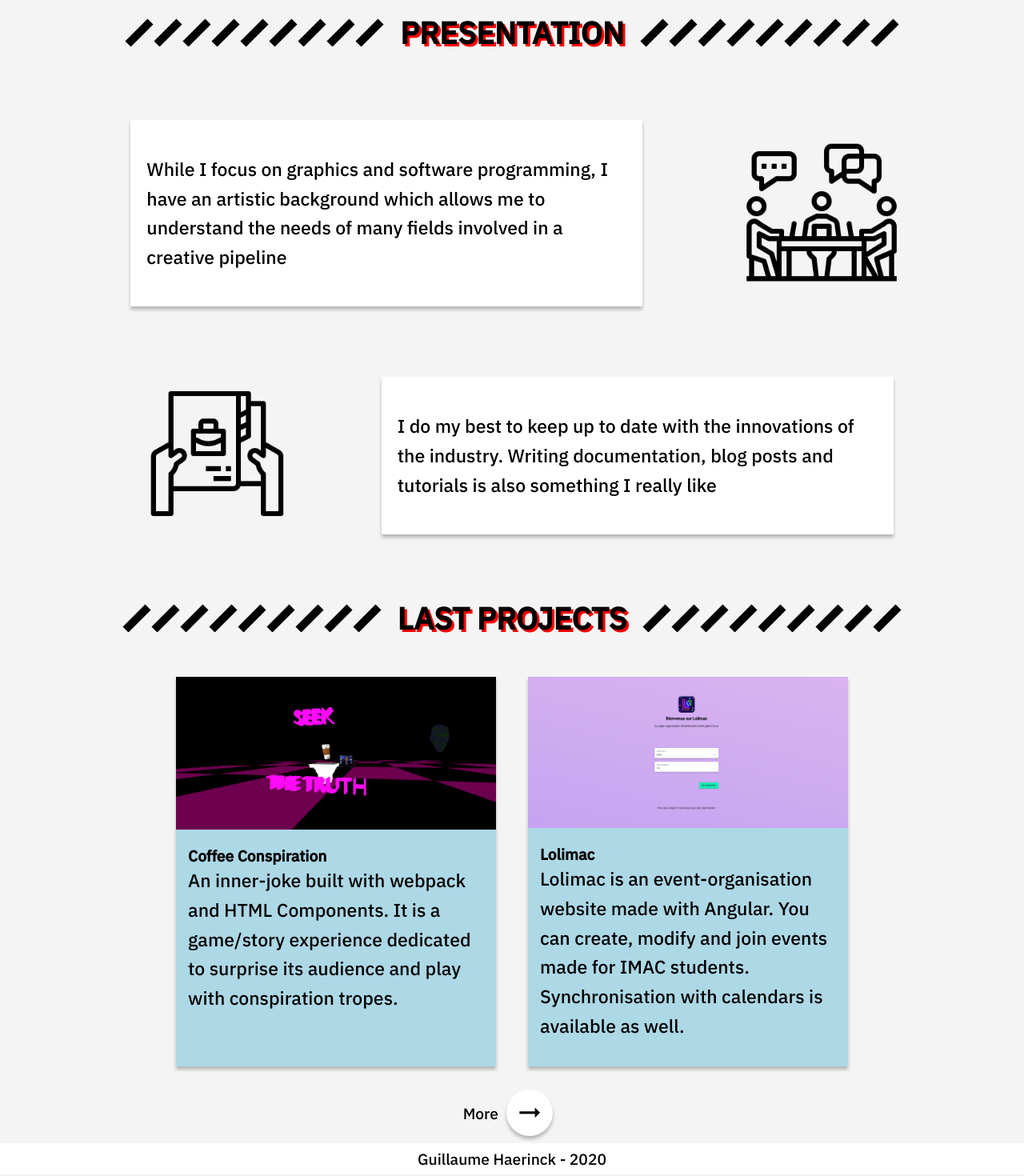
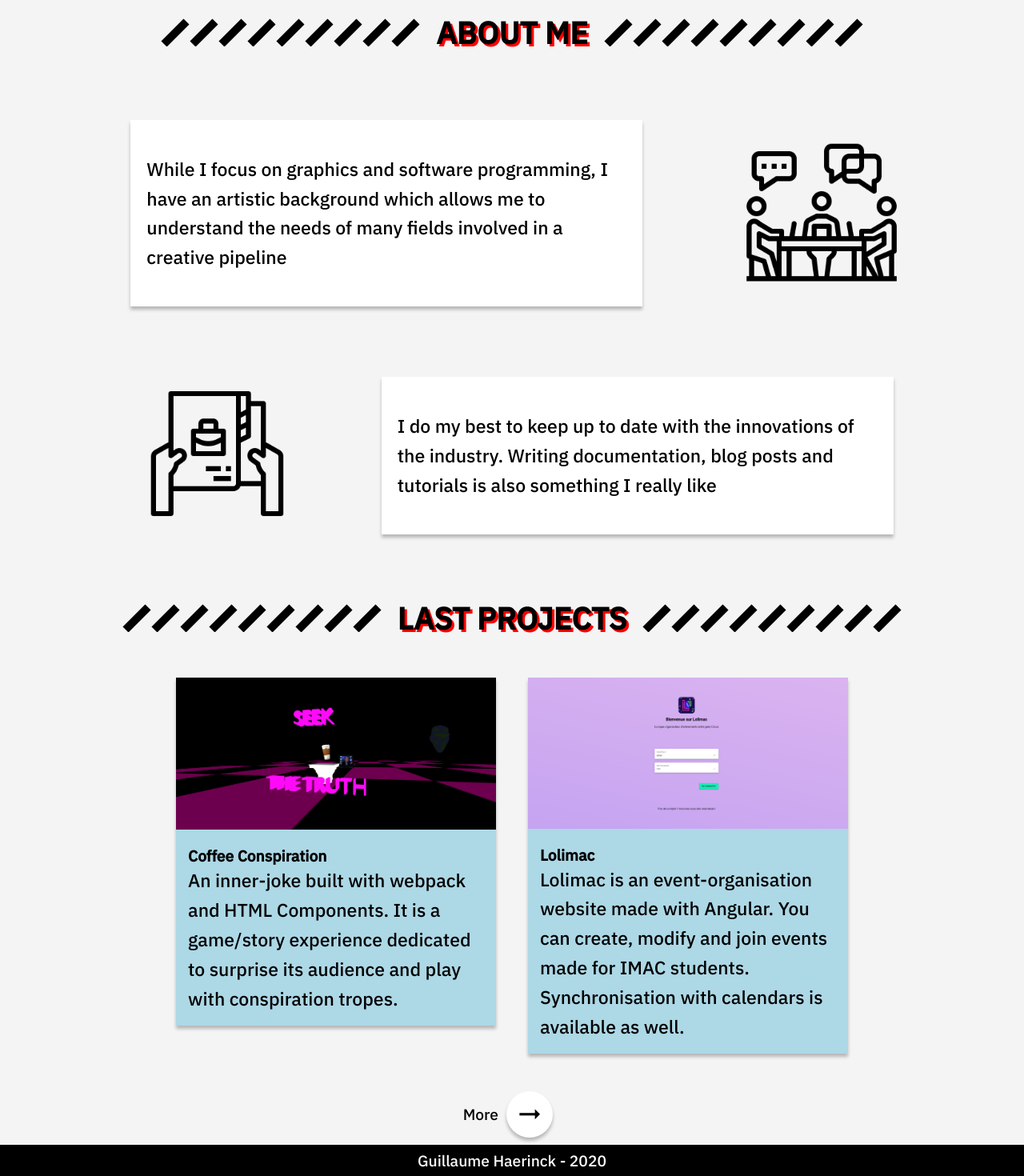
Before and after one commit to guillaume-haerinck/portfolio, a Vue app: page / in a window 1280 px wide. Shown: the part 831-2301 px from the top of the page at 80% size. Built offline with nearby package versions, Linux system fonts and the light colour scheme.

Commit message:
Improve responsiveness

```diff
--- a/src/App.vue
+++ b/src/App.vue
@@ -27,6 +27,7 @@ export default defineComponent({
     }
   },
   created() {
+    this.updateMobileState();
     window.addEventListener('resize', this.updateMobileState);
   },
   unmounted() {
@@ -39,7 +40,7 @@ export default defineComponent({
 :root {
   --left-decals: 20px;
   --menu-height: 50px;
-  --footer-height: 40px;
+  --footer-height: 38px;
 }
 
 /* Text styling */
@@ -61,13 +62,14 @@ p {
 /* Footer */
 
 #footer {
-  background-color: white;
+  background-color: black;
 }
 
 #footer p {
-    text-align: center;
-    margin: 0;
-    padding: 0;
+  color: white;
+  text-align: center;
+  margin: 0;
+  padding: 0;
 }
 
 /* Common styling TODO add top padding class for menu prevent hide content, use css var */
--- a/src/components/Menu.vue
+++ b/src/components/Menu.vue
@@ -70,6 +70,7 @@ export default defineComponent({
   background-color: black;
   width: 100%;
   color: white;
+  z-index: 10;
 }
 
 .menu-logo img {
--- a/src/components/ProjectSearch.vue
+++ b/src/components/ProjectSearch.vue
@@ -32,6 +32,8 @@ import Tag from './Tag.vue'
 import { store } from '@/store'
 import { ProjectTags, ProjectCategories } from '@/store/project-types'
 
+// TODO if click outside, close container
+
 export default defineComponent({
   name: 'ProjectSearch',
   components: {
@@ -41,6 +43,11 @@ export default defineComponent({
     return {
       tags: ProjectTags,
       categories: ProjectCategories
+    }
+  },
+  computed: {
+    isMobile() {
+      return store.state.isMobile;
     }
   },
   methods: {
@@ -98,4 +105,11 @@ export default defineComponent({
   margin-top: 0;
 }
 
+@media screen and (max-width: 650px) {
+  .project-search {
+    position: absolute;
+    z-index: 1;
+  }
+}
+
 </style>
--- a/src/views/Landing.vue
+++ b/src/views/Landing.vue
@@ -15,7 +15,7 @@
     <div class="fullheight" id="presentation">
       <div class="oblique-title-container">
         <div class="oblique-black"></div>
-        <h1 class="title">PRESENTATION</h1>
+        <h1 class="title">ABOUT ME</h1>
         <div class="oblique-black"></div>
       </div>
 
@@ -197,6 +197,7 @@ export default defineComponent({
   flex-direction: row;
   flex-wrap: wrap;
   justify-content: center;
+  align-items: start;
 }
 
 </style>
```
